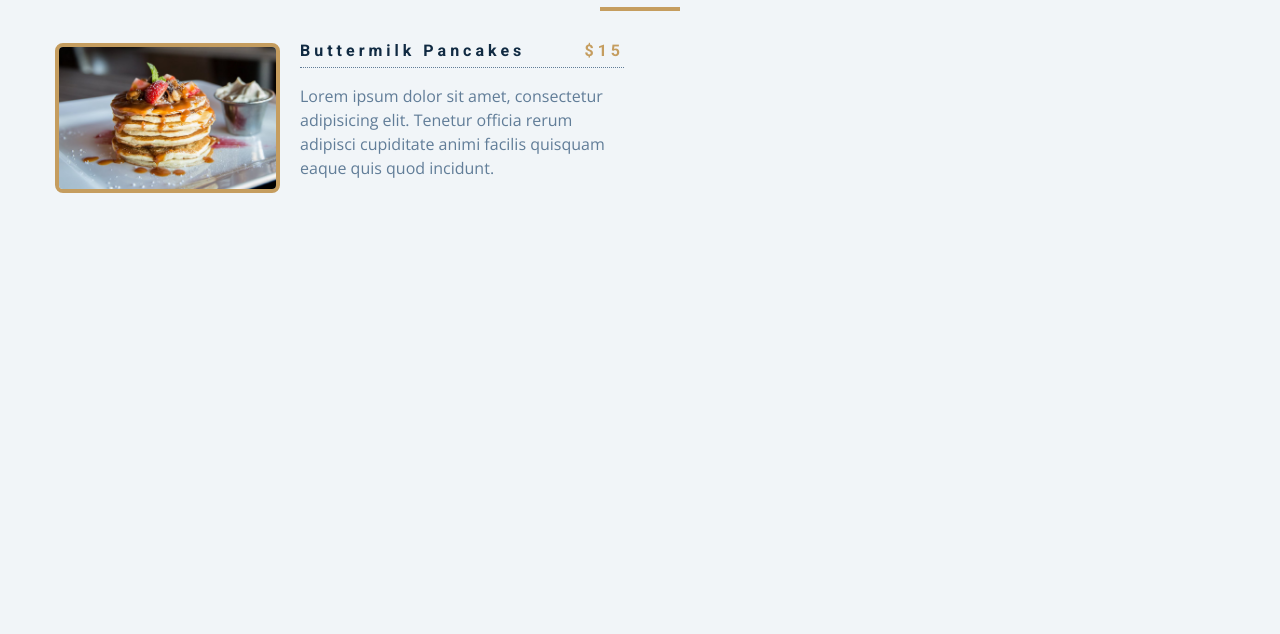
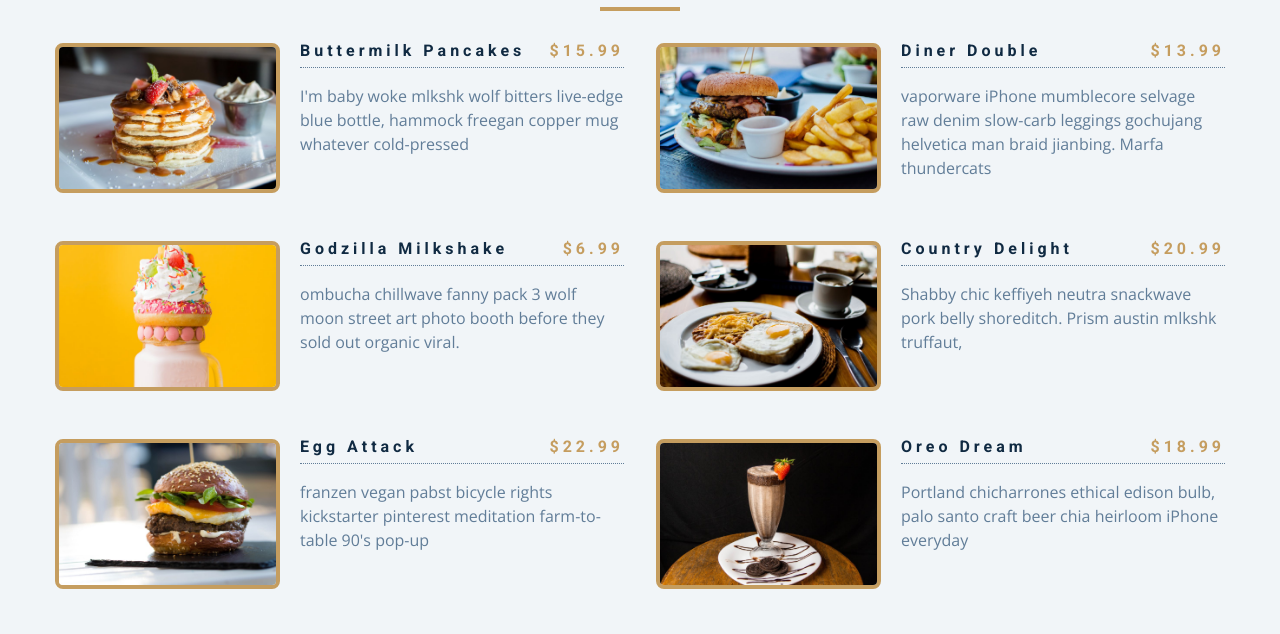
Before and after one commit to kevcoder247/menu, a plain HTML site: page index.html in a window 1280 px wide. Shown: the part 125-759 px from the top of the page. Drawn offline with nearby package versions, Linux system fonts and the light colour scheme.

Commit message:
wip: static data can now be dispalyed in the browser

```diff
--- a/js/app.js
+++ b/js/app.js
@@ -72,3 +72,26 @@ const menu = [
     desc: `skateboard fam synth authentic semiotics. Live-edge lyft af, edison bulb yuccie crucifix microdosing.`,
   },
 ];
+
+
+const sectionCenter = document.querySelector('.section-center');
+
+window.addEventListener('DOMContentLoaded', function(){
+  let displayMenu = menu.map(function(item) {
+  //  console.log(item);
+
+
+   return ` <article class="menu-item">
+   <img src=${item.img} class="photo" alt=${item.title}>
+   <div class="item-info">
+     <header>
+       <h4>${item.title}</h4>
+       <h4 class="price">$${item.price}</h4>
+     </header>
+      <p class="item-text">${item.desc}</p>
+   </div>
+ </article>`
+  })
+  displayMenu = displayMenu.join('');
+  sectionCenter.innerHTML = displayMenu;
+})
```
Also changed, not shown: index.html (+1 -0 lines).
